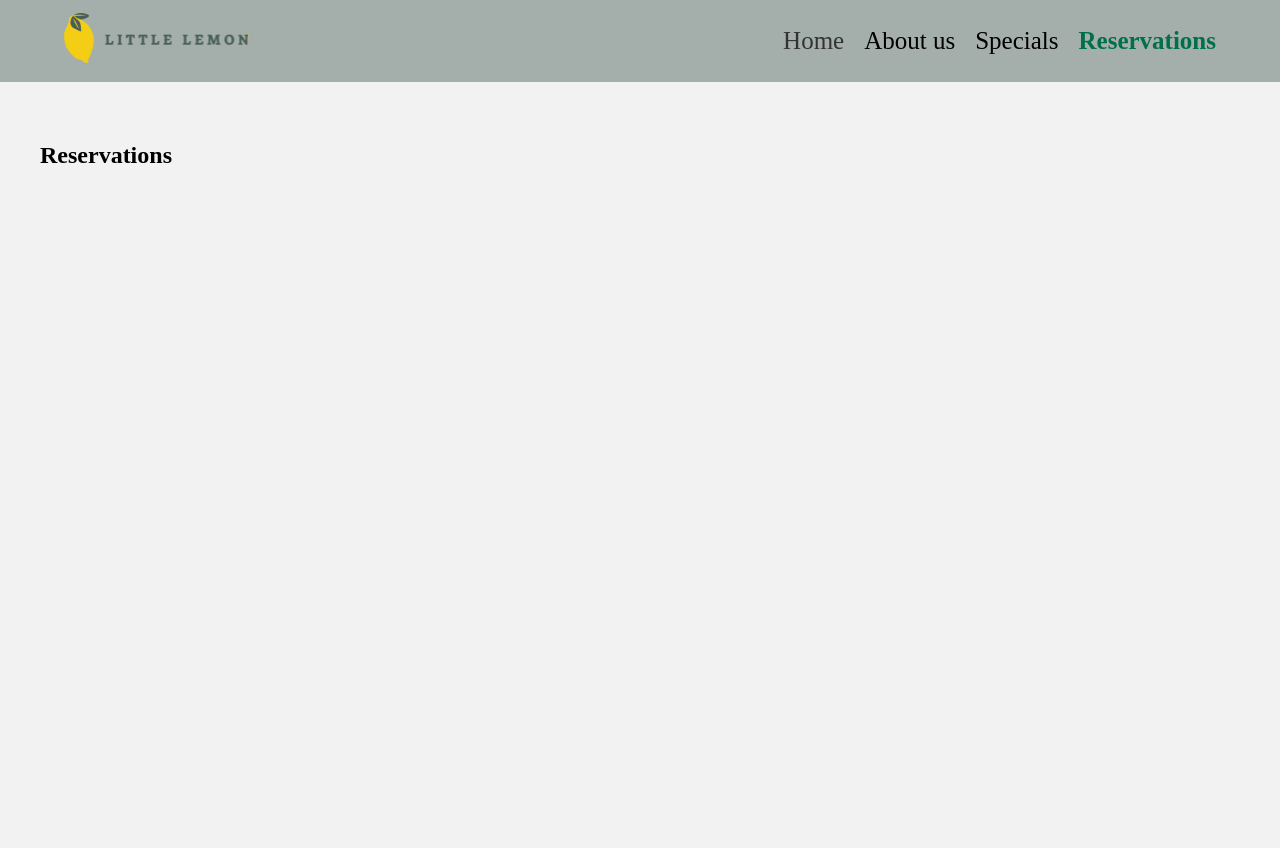
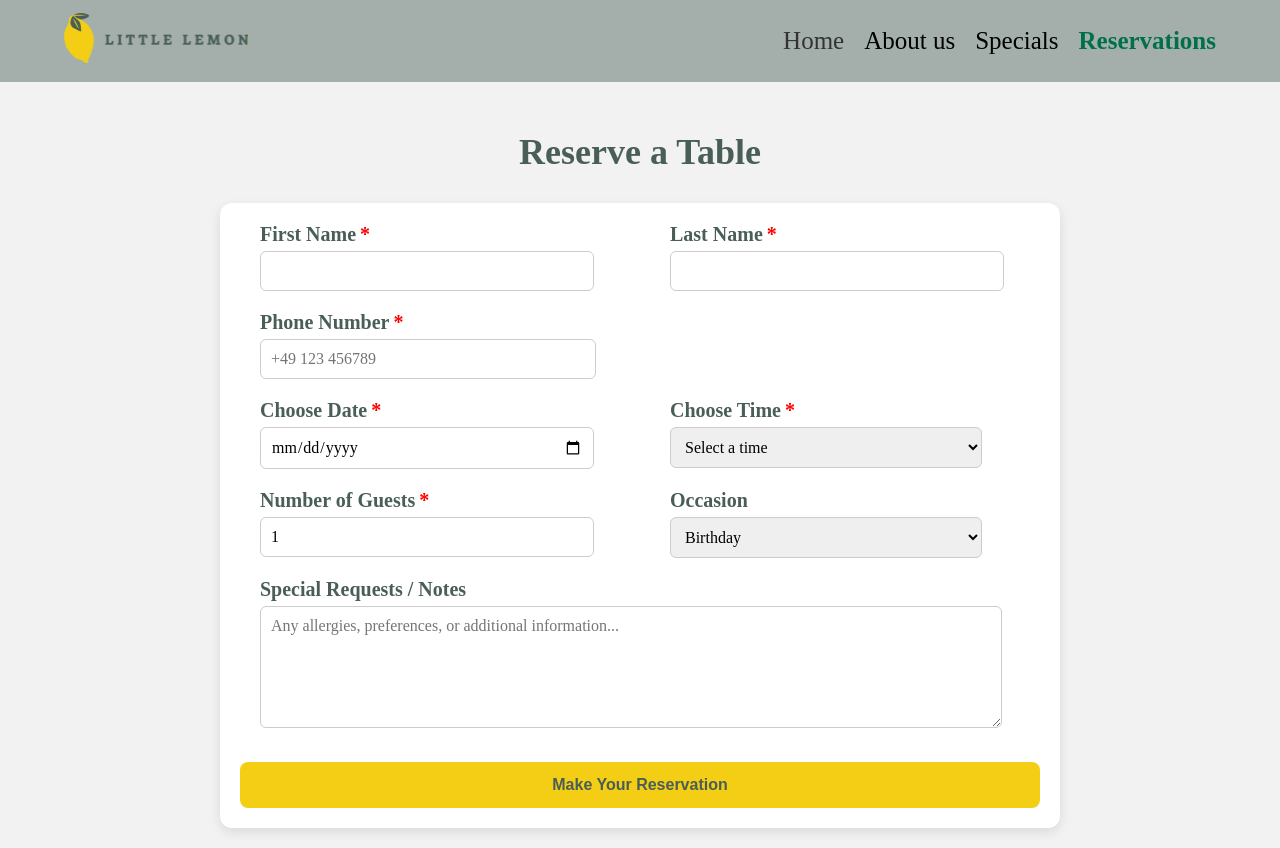
Before and after one commit to OlhaChumbash/capstone-project, a React (Create React App) app: page /reservations in a window 1280 px wide. Before the commit the page ends 800 px from the top, so only its background shows below. Built offline with nearby package versions, Linux system fonts and the light colour scheme.

Commit message:
create booking form

```diff
--- a/src/App.js
+++ b/src/App.js
@@ -1,8 +1,8 @@
 import './App.css';
 import Header from './components/Header';
 import Footer from './components/Footer';
-import Main from './components/Main';
-import Reservations from './components/Reservations';
+import HomePage from './components/HomePage';
+import BookingPage  from './components/BookingPage';
 
 import { BrowserRouter as Router, Routes, Route } from "react-router-dom";
 
@@ -12,8 +12,8 @@ function App() {
       <div className="App">
         <Header />
         <Routes>
-          <Route path="/" element={<Main />} />
-          <Route path="/reservations" element={<Reservations />} />
+          <Route path="/" element={<HomePage />} />
+          <Route path="/reservations" element={<BookingPage  />} />
         </Routes>
         <Footer />
       </div>
--- /dev/null
+++ b/src/components/BookingForm.js
@@ -0,0 +1,247 @@
+// BookingForm.js
+import React, { useState } from "react";
+
+function BookingForm() {
+  const [firstName, setFirstName] = useState("");
+  const [lastName, setLastName] = useState("");
+  const [phone, setPhone] = useState("");
+  const [date, setDate] = useState("");
+  const [time, setTime] = useState("");
+  const [guests, setGuests] = useState(1);
+  const [occasion, setOccasion] = useState("Birthday");
+  const [notes, setNotes] = useState("");
+
+  const [availableTimes] = useState([
+    "17:00",
+    "18:00",
+    "19:00",
+    "20:00",
+    "21:00",
+    "22:00",
+  ]);
+
+  const handleSubmit = (e) => {
+    e.preventDefault();
+    console.log("Reservation submitted:", {
+      firstName,
+      lastName,
+      phone,
+      date,
+      time,
+      guests,
+      occasion,
+      notes,
+    });
+    alert("Your reservation has been submitted!");
+  };
+
+  const styles = {
+    form: {
+      display: "grid",
+      gridTemplateColumns: "1fr 1fr",
+      gap: "20px",
+      maxWidth: "800px",
+      margin: "0 auto",
+      backgroundColor: "#fff",
+      padding: "20px",
+      borderRadius: "12px",
+      boxShadow: "0 4px 12px rgba(0,0,0,0.1)",
+    },
+    fullWidth: {
+      gridColumn: "1 / -1",
+    },
+    phoneWidth: {
+      gridColumn: "1 / -1",
+      paddingRight: "51%",
+    },
+    label: {
+      textAlign: "left",
+      fontWeight: "bold",
+      color: "#495e57",
+      marginBottom: "5px",
+      fontSize: "20px",
+      marginLeft: "20px",
+      display: "block",
+    },
+    requiredStar: {
+      color: "red",
+      marginLeft: "4px",
+    },
+    input: {
+      width: "80%",
+      padding: "10px",
+      borderRadius: "6px",
+      border: "1px solid #ccc",
+      fontSize: "16px",
+      marginLeft: "20px",
+      fontFamily: "Karla, serif",
+    },
+    select: {
+      width: "80%",
+      padding: "10px",
+      borderRadius: "6px",
+      border: "1px solid #ccc",
+      fontSize: "16px",
+      marginLeft: "20px",
+      fontFamily: "Karla, serif",
+    },
+    textarea: {
+      width: "90%",
+      minHeight: "100px",
+      padding: "10px",
+      borderRadius: "6px",
+      border: "1px solid #ccc",
+      marginLeft: "20px",
+      fontSize: "16px",
+      fontFamily: "Karla, serif",
+    },
+    button: {
+      backgroundColor: "#f4ce14",
+      color: "#495e57",
+      border: "none",
+      borderRadius: "8px",
+      padding: "14px",
+      fontSize: "16px",
+      fontWeight: "bold",
+      cursor: "pointer",
+      marginTop: "10px",
+      textDecoration: "none",
+      width: "100%",
+    },
+  };
+
+  return (
+    <form style={styles.form} onSubmit={handleSubmit}>
+      <div>
+        <label htmlFor="firstName" style={styles.label}>
+          First Name<span style={styles.requiredStar}>*</span>
+        </label>
+        <input
+          type="text"
+          id="firstName"
+          value={firstName}
+          onChange={(e) => setFirstName(e.target.value)}
+          required
+          style={styles.input}
+        />
+      </div>
+
+      <div>
+        <label htmlFor="lastName" style={styles.label}>
+          Last Name<span style={styles.requiredStar}>*</span>
+        </label>
+        <input
+          type="text"
+          id="lastName"
+          value={lastName}
+          onChange={(e) => setLastName(e.target.value)}
+          required
+          style={styles.input}
+        />
+      </div>
+
+      <div style={styles.phoneWidth}>
+        <label htmlFor="phone" style={styles.label}>
+          Phone Number<span style={styles.requiredStar}>*</span>
+        </label>
+        <input
+          type="tel"
+          id="phone"
+          value={phone}
+          onChange={(e) => setPhone(e.target.value)}
+          placeholder="+49 123 456789"
+          required
+          style={styles.input}
+        />
+      </div>
+
+      <div>
+        <label htmlFor="res-date" style={styles.label}>
+          Choose Date<span style={styles.requiredStar}>*</span>
+        </label>
+        <input
+          type="date"
+          id="res-date"
+          value={date}
+          onChange={(e) => setDate(e.target.value)}
+          required
+          style={styles.input}
+        />
+      </div>
+
+      <div>
+        <label htmlFor="res-time" style={styles.label}>
+          Choose Time<span style={styles.requiredStar}>*</span>
+        </label>
+        <select
+          id="res-time"
+          value={time}
+          onChange={(e) => setTime(e.target.value)}
+          required
+          style={styles.select}
+        >
+          <option value="">Select a time</option>
+          {availableTimes.map((t) => (
+            <option key={t} value={t}>
+              {t}
+            </option>
+          ))}
+        </select>
+      </div>
+
+      <div>
+        <label htmlFor="guests" style={styles.label}>
+          Number of Guests<span style={styles.requiredStar}>*</span>
+        </label>
+        <input
+          type="number"
+          id="guests"
+          placeholder="1"
+          min="1"
+          max="10"
+          value={guests}
+          onChange={(e) => setGuests(e.target.value)}
+          required
+          style={styles.input}
+        />
+      </div>
+
+      <div>
+        <label htmlFor="occasion" style={styles.label}>
+          Occasion
+        </label>
+        <select
+          id="occasion"
+          value={occasion}
+          onChange={(e) => setOccasion(e.target.value)}
+          style={styles.select}
+        >
+          <option>Birthday</option>
+          <option>Anniversary</option>
+          <option>Other</option>
+        </select>
+      </div>
+
+      <div style={styles.fullWidth}>
+        <label htmlFor="notes" style={styles.label}>
+          Special Requests / Notes
+        </label>
+        <textarea
+          id="notes"
+          value={notes}
+          onChange={(e) => setNotes(e.target.value)}
+          style={styles.textarea}
+          placeholder="Any allergies, preferences, or additional information..."
+        />
+      </div>
+
+      <div style={styles.fullWidth}>
+        <button type="submit" style={styles.button}>
+          Make Your Reservation
+        </button>
+      </div>
+    </form>
+  );
+}
+
+export default BookingForm;
--- /dev/null
+++ b/src/components/BookingPage.js
@@ -0,0 +1,33 @@
+// BookingPage.js
+import React from "react";
+import BookingForm from "./BookingForm";
+
+function BookingPage() {
+  const styles = {
+    main: {
+      padding: "20px 5%",
+      backgroundColor: "#f1f2f1",
+      fontFamily: "Karla, serif",
+    },
+    section: {
+      marginBottom: "30px",
+      textAlign: "center",
+    },
+    h2: {
+      fontSize: "36px",
+      color: "#495e57",
+      marginBottom: "20px",
+    },
+  };
+
+  return (
+    <main style={styles.main}>
+      <section style={styles.section}>
+        <h2 style={styles.h2}>Reserve a Table</h2>
+      </section>
+      <BookingForm />
+    </main>
+  );
+}
+
+export default BookingPage;
--- a/src/components/Main.js
+++ b/src/components/HomePage.js
@@ -1,7 +1,7 @@
 import SpecialCard from "./SpecialCard";
 import ReservationButton from "./ReservationButton";
 
-function Main() {
+function HomePage() {
   const styles = {
     main: {
       padding: '40px 5%',
@@ -71,4 +71,4 @@ function Main() {
   );
 }
 
-export default Main;
+export default HomePage;
--- a/src/components/ReservationButton.js
+++ b/src/components/ReservationButton.js
@@ -3,43 +3,6 @@ import { Link, useNavigate, useLocation } from "react-router-dom";
 
 function ReservationButton() {
   const styles = {
-    card: {
-      backgroundColor: '#fde9d6',
-      padding: '15px',
-      borderRadius: '10px',
-      width: '250px',
-      textAlign: 'center',
-      display: 'flex',
-      flexDirection: 'column',
-      justifyContent: 'space-between',
-    },
-    img: {
-      width: '100%',
-      borderRadius: '10px',
-      marginBottom: '10px',
-      maxHeight: '166px',
-    },
-    description: {
-      fontSize: '16px',
-      color: '#474747',
-      marginBottom: '15px',
-    },
-    row: {
-      display: 'flex',
-      justifyContent: 'space-between',
-      alignItems: 'center',
-      marginBottom: '15px',
-    },
-    title: {
-      fontSize: '20px',
-      color: '#495e57',
-      fontWeight: 'bold',
-    },
-    price: {
-      fontSize: '18px',
-      color: '#238f0bff',
-      fontWeight: 'bold',
-    },
     button: {
       backgroundColor: '#f4ce14',
       color: '#495e57',
--- a/src/components/Reservations.js
+++ /dev/null
@@ -1,9 +0,0 @@
-function Reservations() {
-  return (
-    <div style={{ padding: "40px" }}>
-      <h2>Reservations</h2>
-    </div>
-  );
-}
-
-export default Reservations;
```
